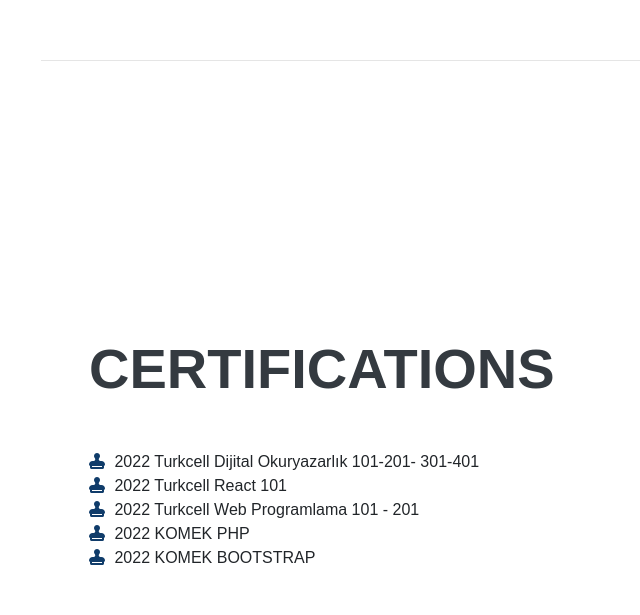
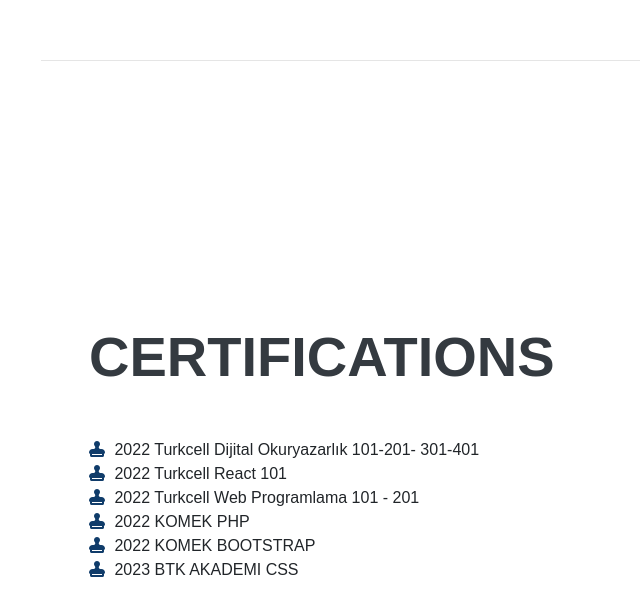
Before and after one commit to abdullahkarali/portfolio, a plain HTML site: page index.html in a window 1280 px wide. Shown: the part 4445-5060 px from the top of the page, without its empty margins (229-869 px from the left). Drawn offline with nearby package versions, Linux system fonts and the light colour scheme; a web font is replaced by a local one.

Commit message:
index.html updated

```diff
--- a/index.html
+++ b/index.html
@@ -224,6 +224,9 @@
                         <li><i class="fa-solid fa-stamp" style="color: #103c6a;"></i>
                             <span>2022 KOMEK BOOTSTRAP</span>
                         </li>
+                        <li><i class="fa-solid fa-stamp" style="color: #103c6a;"></i>
+                            <span>2023 BTK AKADEMI CSS</span>
+                        </li>
                     </ul>
                 </section>
             </div>
```
